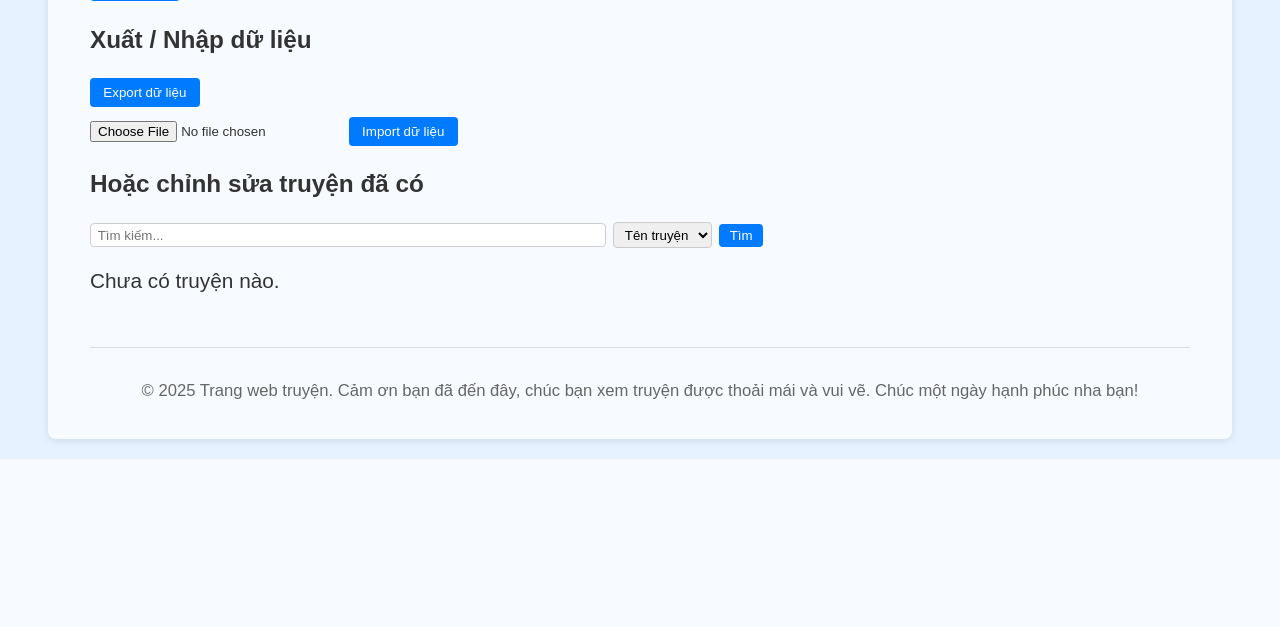
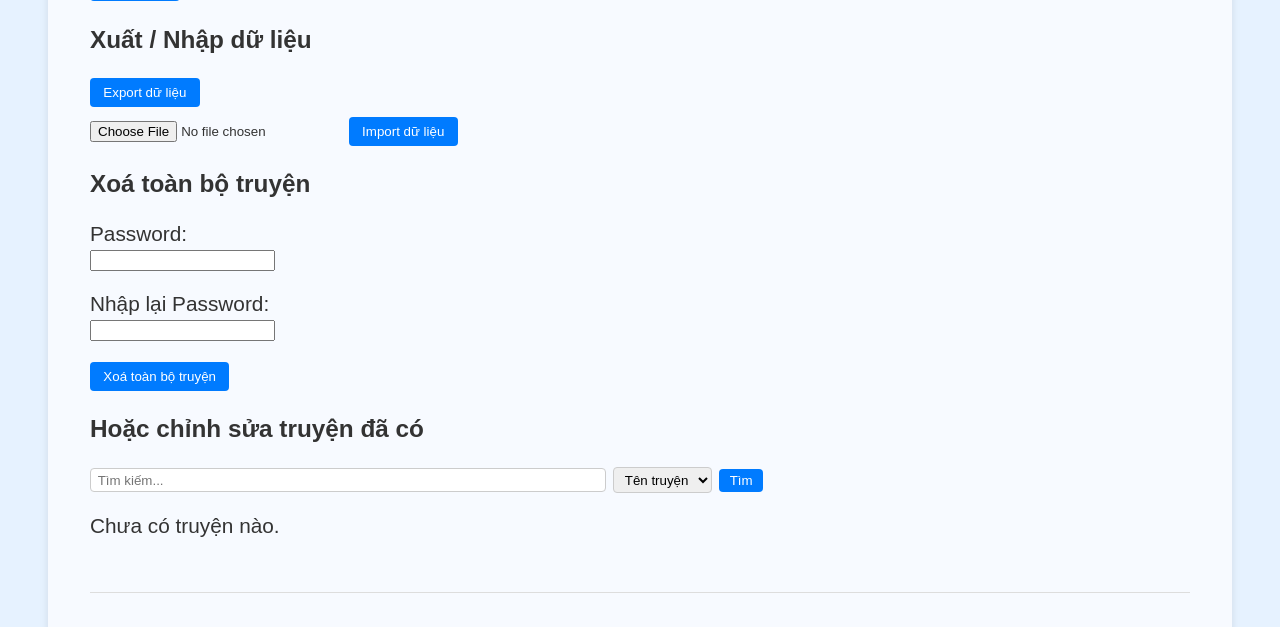
Before and after one commit to tranhiepvn/story-site-flask, a Flask app: page /upload in a window 1280 px wide. Shown: the part 918-1545 px from the top of the page. Before the commit the page ends 1377 px from the top, so only its background shows below. Run offline with Flask 3, Linux system fonts and the light colour scheme; the visitor is signed in with stand-in values (Sample User, id 1); data that the repository does not hold is empty; parts of the project's set-up code (start-up, migrations or seed data) failed here and were passed over.

Commit message:
Thêm chức năng xoá toàn bộ truyện

```diff
--- a/src/app.py
+++ b/src/app.py
@@ -786,6 +786,41 @@ def import_data():
     return redirect(url_for("upload"))
 
 
+# ------ Delete all stories utility ------
+@app.route("/delete_all_stories", methods=["POST"])
+def delete_all_stories() -> Response:
+    """Xoá toàn bộ truyện hiện có trong hệ thống.
+
+    Yêu cầu người dùng đã đăng nhập trang quản trị (upload_authenticated). Khi nhận
+    yêu cầu, hàm xác nhận hai mật khẩu gửi kèm giống nhau và khớp với
+    UPLOAD_PASSWORD. Nếu hợp lệ, hàm xoá tất cả các liên kết
+    story_categories, xoá các chương (Part) và xoá các truyện (Story). Thể loại
+    (Category) được giữ nguyên. Sau khi hoàn thành sẽ hiển thị thông báo và
+    chuyển về trang upload.
+    """
+    # Kiểm tra quyền truy cập
+    if not session.get("upload_authenticated"):
+        return redirect(url_for("upload_login"))
+    # Mật khẩu upload để xác thực hành động xoá
+    UPLOAD_PASSWORD = os.environ.get("UPLOAD_PASSWORD", "secret")
+    pw1 = request.form.get("password1", "")
+    pw2 = request.form.get("password2", "")
+    if not pw1 or not pw2 or pw1 != pw2 or pw1 != UPLOAD_PASSWORD:
+        flash("Mật khẩu không hợp lệ hoặc hai mật khẩu không khớp.")
+        return redirect(url_for("upload"))
+    # Xoá toàn bộ dữ liệu liên quan tới truyện
+    try:
+        db.session.execute(story_categories.delete())
+        Part.query.delete()
+        Story.query.delete()
+        db.session.commit()
+        flash("Đã xoá toàn bộ truyện thành công!")
+    except Exception:
+        db.session.rollback()
+        flash("Đã xảy ra lỗi khi xoá truyện. Vui lòng thử lại.")
+    return redirect(url_for("upload"))
+
+
 
 @app.route("/category/<int:category_id>")
 def category_view(category_id: int):
--- a/src/templates/upload_new.html
+++ b/src/templates/upload_new.html
@@ -67,6 +67,40 @@
   <button type="submit">Import dữ liệu</button>
 </form>
 
+<!-- Xoá toàn bộ truyện -->
+<h3>Xoá toàn bộ truyện</h3>
+<form method="post" action="{{ url_for('delete_all_stories') }}" class="delete-all-form" onsubmit="return confirmDeleteAll();">
+  <div class="form-group">
+    <label for="password1">Password:</label><br>
+    <input type="password" id="password1" name="password1" required>
+  </div>
+  <div class="form-group">
+    <label for="password2">Nhập lại Password:</label><br>
+    <input type="password" id="password2" name="password2" required>
+  </div>
+  <div class="form-group">
+    <button type="submit">Xoá toàn bộ truyện</button>
+  </div>
+</form>
+
+<script>
+// Hàm xác nhận xoá toàn bộ dữ liệu. Kiểm tra hai mật khẩu khớp nhau rồi yêu cầu hai lần xác nhận người dùng.
+function confirmDeleteAll() {
+  var pw1 = document.getElementById('password1').value;
+  var pw2 = document.getElementById('password2').value;
+  if (pw1 !== pw2) {
+    alert('Hai mật khẩu phải giống nhau.');
+    return false;
+  }
+  // Xác nhận đầu tiên
+  if (!confirm('Bạn có chắc chắn muốn xoá toàn bộ truyện?')) {
+    return false;
+  }
+  // Xác nhận thứ hai
+  return confirm('Bạn thực sự muốn xoá? Thao tác này không thể hoàn tác!');
+}
+</script>
+
 <h3>Hoặc chỉnh sửa truyện đã có</h3>
 <!-- Form tìm kiếm truyện để dễ tìm trong danh sách lớn -->
 <form method="get" class="search-existing-form">
```
